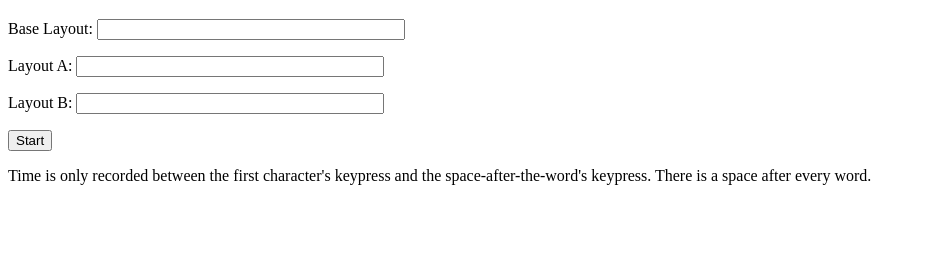
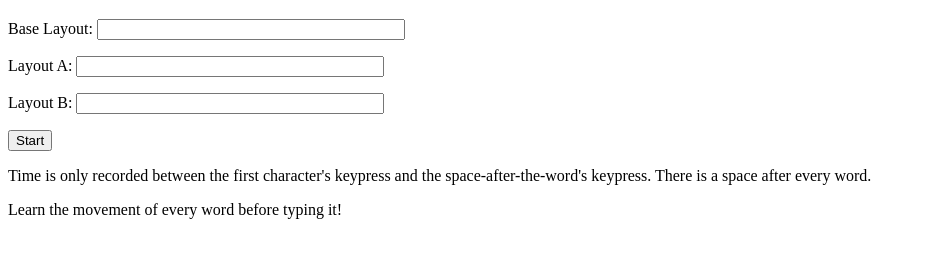
Before and after one commit to malfple/klb-poc, a plain HTML site: page index.html in a window 1280 px wide. Shown: the part 61-318 px from the top of the page, without its empty margins (0-926 px from the left). Drawn offline with Linux system fonts and the light colour scheme.

Commit message:
improve guide text

```diff
--- a/index.html
+++ b/index.html
@@ -20,6 +20,9 @@
         <p>
             Time is only recorded between the first character's keypress and the space-after-the-word's keypress. There is a space after every word.
         </p>
+        <p>
+            Learn the movement of every word before typing it!
+        </p>
         <div class="field" id="field" hidden="true">
             <div>
                 <p id="text-area"></p>
```
